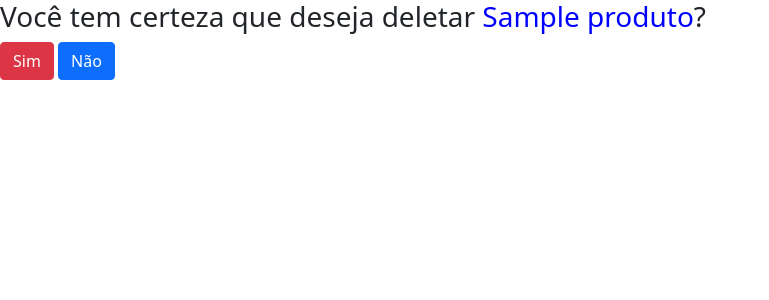
After one commit to Rafael-Arkeo/Gest-o_dispensa, a Django app: page /produtos/deletar/1/ in a window 1280 px wide. The commit adds this page. Shown: the top 300 px of the page, without its empty margins (0-769 px from the left). Run offline with Django 3.2, Linux system fonts and the light colour scheme; tables that the repository leaves empty hold one stand-in row (values such as "Sample post").

Commit message:
CRUD DELETE Criando templates, Views, e Urls para o Delete

```diff
--- a/produtos/urls.py
+++ b/produtos/urls.py
@@ -1,7 +1,8 @@
 from django.urls import path
-from .views import criar_novo_produto
+from .views import criar_novo_produto, deletar_produto
 
 urlpatterns = [
-    path('novo/', criar_novo_produto, name='novo_prod')
+    path('novo/', criar_novo_produto, name='novo_prod'),
+    path('deletar/<int:id>/', deletar_produto, name='del'),
 
 ]
--- a/produtos/views.py
+++ b/produtos/views.py
@@ -1,4 +1,4 @@
-from django.shortcuts import render, redirect
+from django.shortcuts import render, redirect, get_object_or_404
 from.models import Produto
 from .admin import ProdutoAdmin
 from .forms import ProdForms
@@ -20,3 +20,12 @@ def criar_novo_produto(request):
         """"Retorna para página home"""
     return render(request, 'novo_produto.html', {'form': form})
     """"Chama o template novo_produto"""
+
+
+def deletar_produto(request,id):
+    prod = get_object_or_404(Produto, pk=id)
+    form = ProdForms(request.POST, None, instance=prod)
+    if request.method == 'POST':
+        prod.delete()
+        return redirect('home')
+    return render(request, 'deletar_produto.html', {'prod': prod})
--- /dev/null
+++ b/templates/deletar_produto.html
@@ -0,0 +1,22 @@
+<!doctype html>
+
+<html lang="ptbr">
+<head>
+    <meta charset="UTF-8">
+    <meta name="viewport"
+          content="width=device-width, user-scalable=no, initial-scale=1.0, maximum-scale=1.0, minimum-scale=1.0">
+    <meta http-equiv="X-UA-Compatible" content="ie=edge">
+       <link href="https://cdn.jsdelivr.net/npm/bootstrap@5.0.2/dist/css/bootstrap.min.css" rel="stylesheet" integrity="sha384-EVSTQN3/azprG1Anm3QDgpJLIm9Nao0Yz1ztcQTwFspd3yD65VohhpuuCOmLASjC" crossorigin="anonymous">
+    <title>Deletar Produto</title>
+</head>
+<body>
+<h3>Você tem  certeza que deseja deletar <a style="color: blue;">{{prod.nome}}</a>?</h3>
+    <form method="post">
+        {% csrf_token%}
+        <button type="submit" class="btn btn-danger">Sim</button> <a href="{% url 'home' %}"class="btn btn-primary" >Não</a>
+
+    </form>
+
+
+</body>
+</html>
--- a/templates/home.html
+++ b/templates/home.html
@@ -40,11 +40,13 @@
 
                     <td>{{prod.criado}}</td>
                     <td>{{prod.atualizado}}</td>
-                    <td><a href="" class="btn btn-primary">Atualizar</a></td>
-                    <td><a href="" class="btn btn-danger">Deletar</a></td>
+                    <td><a href="#" class="btn btn-primary">Atualizar</a></td>
+                    <td><a href="{% url 'del' prod.id %}" class="btn btn-danger">Deletar</a></td>
+
 
 
                 </tr>
+
                 {%endfor%}
             </tbody>
         </table>
```
